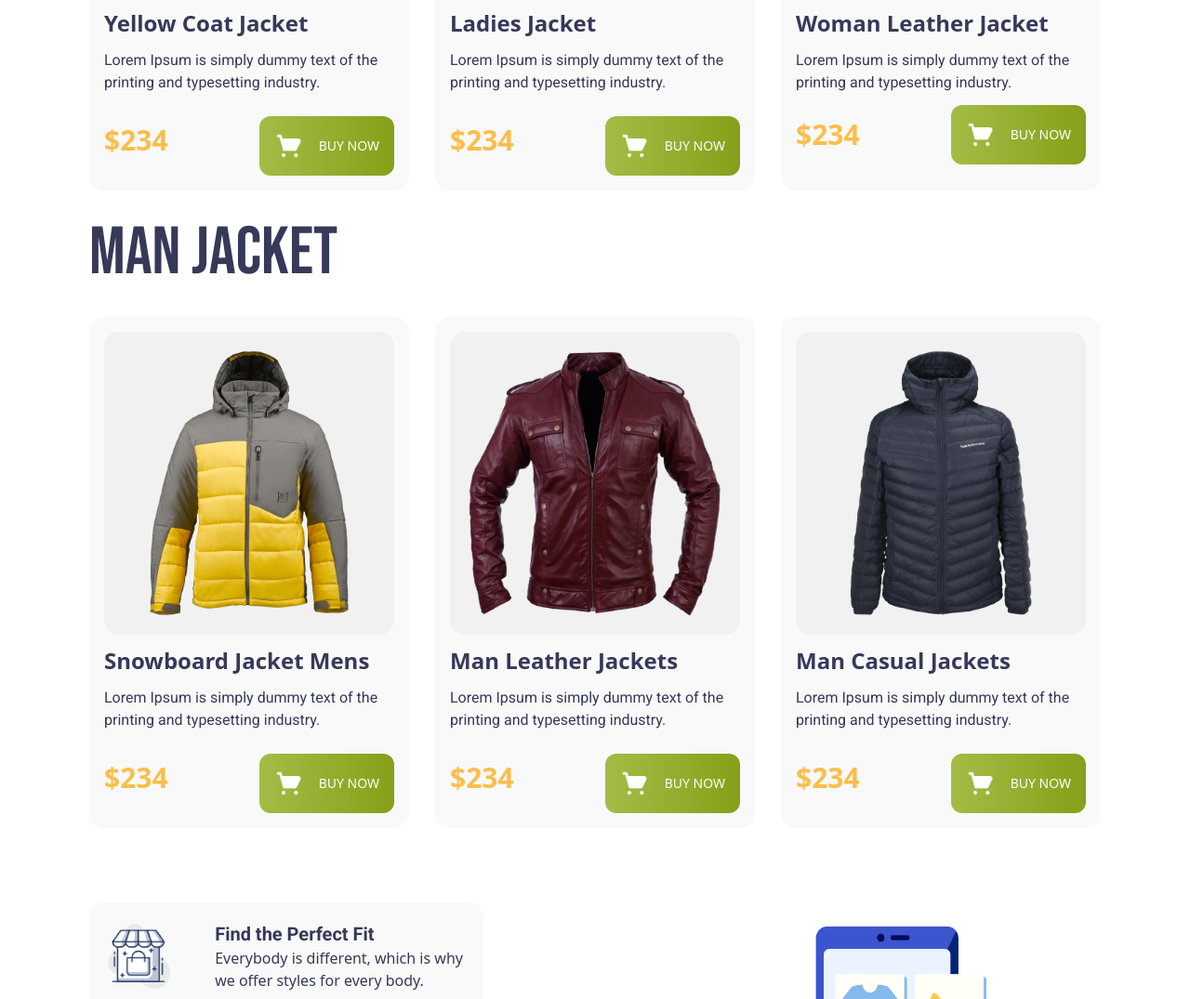
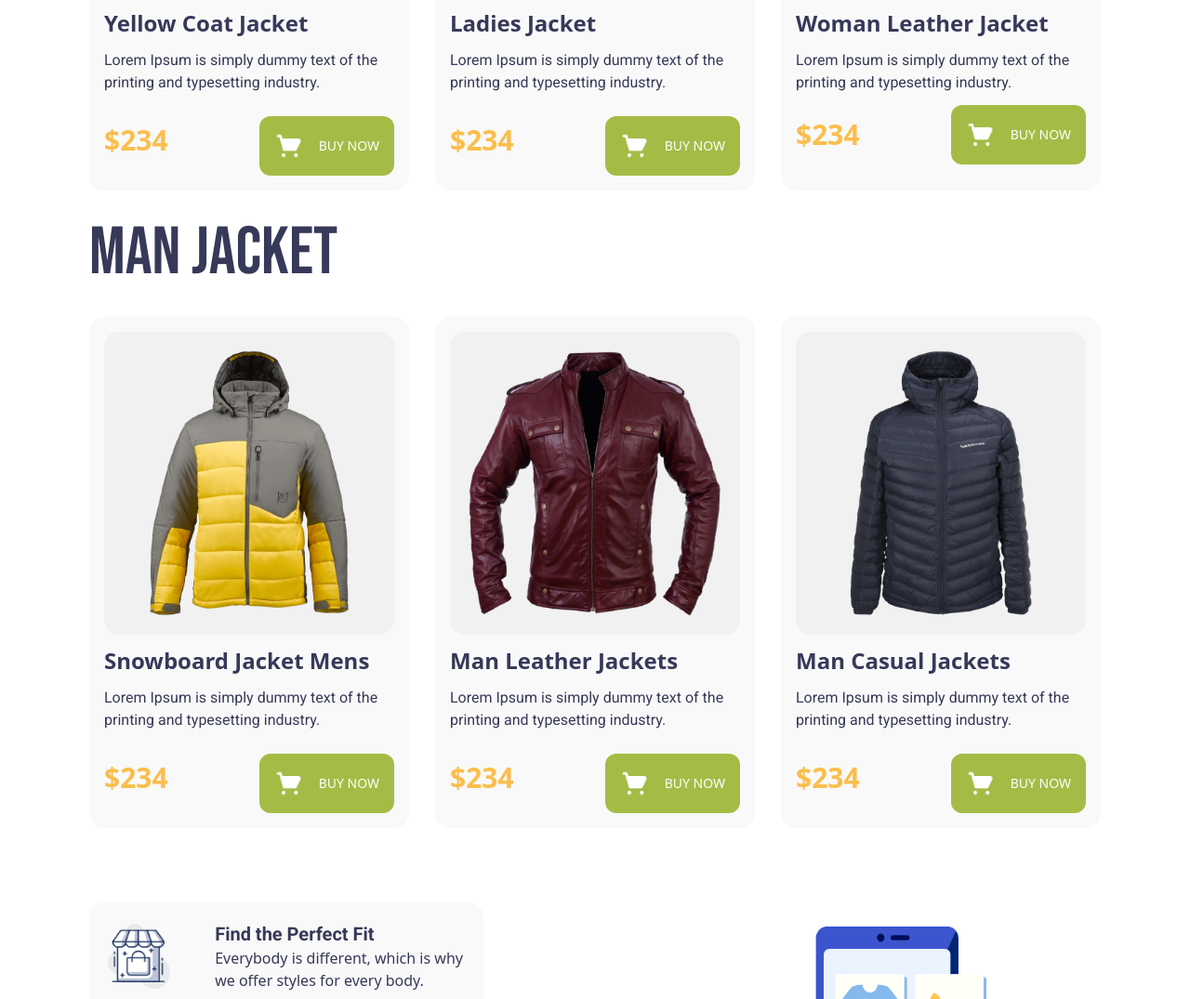
Before and after one commit to adibzamanbd/penguin-fashion, a plain HTML site: page index.html in a window 1280 px wide. Shown: the part 1069-2144 px from the top of the page at 93% size. Drawn offline with nearby package versions, Linux system fonts and the light colour scheme.

Commit message:
button updated

```diff
--- a/index.html
+++ b/index.html
@@ -81,7 +81,7 @@
           </div>
           <div>
             <button
-              class="py-4 flex justify-between items-center gap-4 px-9 bg-gradient-to-r from-[#A4BC46] to-[#85A019] rounded-xl uppercase text-white font-medium"
+              class="py-4 flex justify-between items-center gap-4 px-9 bg-[#A4BC46] hover:bg-[#85A019] rounded-xl uppercase text-white font-medium transition-all delay-150"
             >
               <img src="icons/shopping-cart 1.png" class="w-8" alt="" />
               BUY NOW
@@ -123,7 +123,7 @@
             >
               <h3 class="text-3xl font-black text-[#FABE4C]">$234</h3>
               <button
-                class="py-4 flex justify-between items-center gap-4 px-4 bg-gradient-to-r from-[#A4BC46] to-[#85A019] rounded-xl uppercase text-white font-medium lg:text-sm"
+                class="py-4 flex justify-between items-center gap-4 px-4 bg-[#A4BC46] hover:bg-[#85A019] rounded-xl uppercase text-white font-medium lg:text-sm"
               >
                 <img src="icons/shopping-cart 1.png" class="w-8" alt="" />
 
@@ -149,7 +149,7 @@
             >
               <h3 class="text-3xl font-black text-[#FABE4C]">$234</h3>
               <button
-                class="py-4 flex justify-between items-center gap-4 px-4 bg-gradient-to-r from-[#A4BC46] to-[#85A019] rounded-xl uppercase text-white font-medium lg:text-sm"
+                class="py-4 flex justify-between items-center gap-4 px-4 bg-[#A4BC46] hover:bg-[#85A019] rounded-xl uppercase text-white font-medium lg:text-sm"
               >
                 <img src="icons/shopping-cart 1.png" class="w-8" alt="" />
 
@@ -175,7 +175,7 @@
             <div class="flex justify-between flex-col items-center sm:flex-row">
               <h3 class="text-3xl font-black text-[#FABE4C]">$234</h3>
               <button
-                class="py-4 flex justify-between items-center gap-4 px-4 bg-gradient-to-r from-[#A4BC46] to-[#85A019] rounded-xl uppercase text-white font-medium lg:text-sm"
+                class="py-4 flex justify-between items-center gap-4 px-4 bg-[#A4BC46] hover:bg-[#85A019] rounded-xl uppercase text-white font-medium lg:text-sm"
               >
                 <img src="icons/shopping-cart 1.png" class="w-8" alt="" />
 
@@ -214,7 +214,7 @@
             >
               <h3 class="text-3xl font-black text-[#FABE4C]">$234</h3>
               <button
-                class="py-4 flex justify-between items-center gap-4 px-4 bg-gradient-to-r from-[#A4BC46] to-[#85A019] rounded-xl uppercase text-white font-medium lg:text-sm"
+                class="py-4 flex justify-between items-center gap-4 px-4 bg-[#A4BC46] hover:bg-[#85A019] rounded-xl uppercase text-white font-medium lg:text-sm"
               >
                 <img src="icons/shopping-cart 1.png" class="w-8" alt="" />
 
@@ -242,7 +242,7 @@
             >
               <h3 class="text-3xl font-black text-[#FABE4C]">$234</h3>
               <button
-                class="py-4 flex justify-between items-center gap-4 px-4 bg-gradient-to-r from-[#A4BC46] to-[#85A019] rounded-xl uppercase text-white font-medium lg:text-sm"
+                class="py-4 flex justify-between items-center gap-4 px-4 bg-[#A4BC46] hover:bg-[#85A019] rounded-xl uppercase text-white font-medium lg:text-sm"
               >
                 <img src="icons/shopping-cart 1.png" class="w-8" alt="" />
 
@@ -270,7 +270,7 @@
             >
               <h3 class="text-3xl font-black text-[#FABE4C]">$234</h3>
               <button
-                class="py-4 flex justify-between items-center gap-4 px-4 bg-gradient-to-r from-[#A4BC46] to-[#85A019] rounded-xl uppercase text-white font-medium lg:text-sm"
+                class="py-4 flex justify-between items-center gap-4 px-4 bg-[#A4BC46] hover:bg-[#85A019] rounded-xl uppercase text-white font-medium lg:text-sm"
               >
                 <img src="icons/shopping-cart 1.png" class="w-8" alt="" />
 
```
